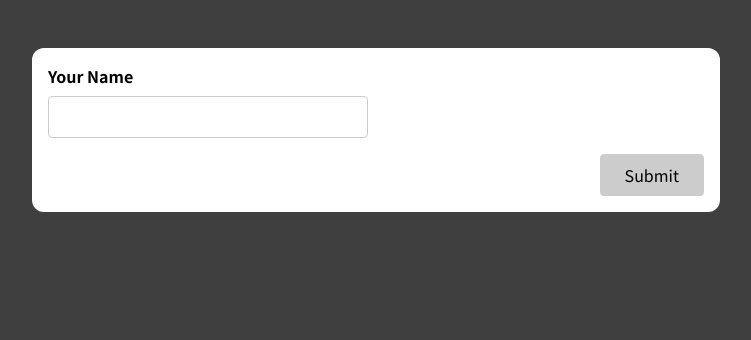
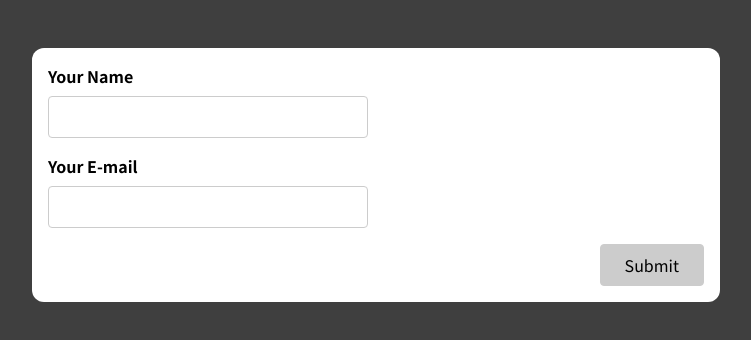
Before and after one commit to rhobbikhaidir/ValidationForm, a React (Create React App) app: page / in a window 1280 px wide. Shown: the top 340 px of the page, without its empty margins (264-1015 px from the left). Built offline with nearby package versions, Linux system fonts and the light colour scheme.

Commit message:
add new Input(emailInput) and validation

```diff
--- a/src/components/SimpleInput.js
+++ b/src/components/SimpleInput.js
@@ -2,25 +2,31 @@ import React, { useEffect, useState } from "react";
 
 const SimpleInput = (props) => {
   const [enteredName, setEnteredName] = useState("");
+  const [enteredEmail, setEnteredEmail] = useState("");
   const [enteredNameTouched, setEnteredNameTouched] = useState(false);
-  const [formIsValid, setFormIsValid] = useState(false);
 
   const enteredNameValid = enteredName.trim() !== "";
-
   const nameInputIsInvalid = !enteredNameValid && enteredNameTouched;
 
-  useEffect(() => {
-    if (enteredNameValid) {
-      setFormIsValid(true);
-    } else {
-      setFormIsValid(false);
-    }
+  const enteredEmailValid = enteredEmail.includes("@");
+  const emailInputIsValid = enteredEmail && enteredNameTouched;
 
-    console.log(enteredNameValid);
-  }, [enteredNameValid]);
+  let formIsValid = false;
+
+  if (enteredNameValid && enteredEmailValid) {
+    formIsValid = true;
+  }
+
+  const changeEmailHandler = (event) => {
+    setEnteredEmail(event.target.value);
+  };
 
   const changeNameHandler = (event) => {
     setEnteredName(event.target.value);
+  };
+
+  const emailInputBlurHandler = () => {
+    setEnteredNameTouched(true);
   };
 
   const nameInputBlurHandler = () => {
@@ -39,10 +45,15 @@ const SimpleInput = (props) => {
     console.log(enteredName);
 
     setEnteredName("");
+    setEnteredEmail("");
     setEnteredNameTouched(false);
   };
 
   const nameInputClass = nameInputIsInvalid
+    ? "form-control invalid"
+    : "form-control";
+
+  const emailInputClass = nameInputIsInvalid
     ? "form-control invalid"
     : "form-control";
   return (
@@ -60,6 +71,19 @@ const SimpleInput = (props) => {
           <p className="error-text">Name must not Empty</p>
         )}
       </div>
+      <div className={emailInputClass}>
+        <label htmlFor="name">Your E-mail</label>
+        <input
+          type="text"
+          id="name"
+          onChange={changeEmailHandler}
+          value={enteredEmail}
+          onBlur={emailInputBlurHandler}
+        />
+        {emailInputIsValid && (
+          <p className="error-text">Please Input corret email</p>
+        )}
+      </div>
       <div className="form-actions">
         <button disabled={!formIsValid}>Submit</button>
       </div>
```
Also changed, not shown: 1 other file (tests, documents, lock files or other folders).
